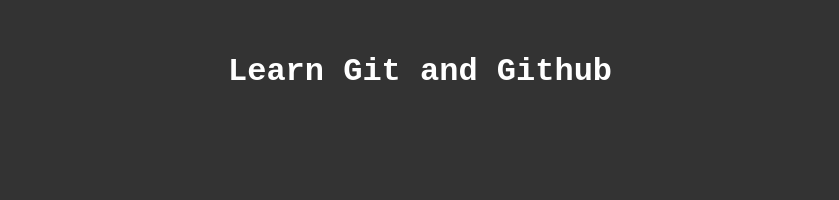
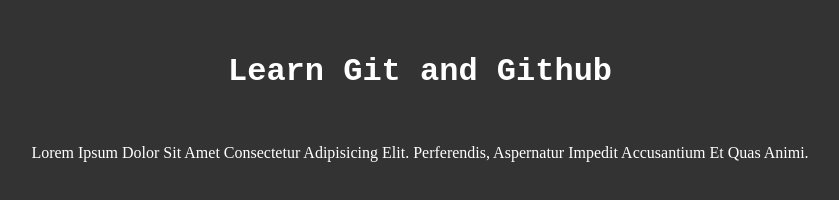
Before and after one commit to Ussf-nassrallah/git_cource, a plain HTML site: page public/index.html in a window 1280 px wide. Shown: the whole page, without its empty margins (220-1059 px from the left). Drawn offline with Linux system fonts and the light colour scheme.

Commit message:
modified in html and css files

```diff
--- a/public/css/style.css
+++ b/public/css/style.css
@@ -9,3 +9,9 @@
   padding: 2rem 0;
   font-family: 'Courier New', Courier, monospace;
 }
+
+p {
+  text-align: center;
+  font-size: 1rem;
+  text-transform: capitalize;
+}
--- a/public/index.html
+++ b/public/index.html
@@ -10,5 +10,8 @@
 
   <body>
     <h1>Learn Git and Github</h1>
+    <p>
+      Lorem ipsum dolor sit amet consectetur adipisicing elit. Perferendis, aspernatur impedit accusantium et quas animi.
+    </p>
   </body>
 </html>
```
